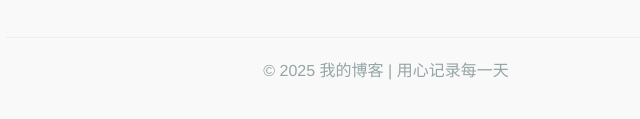
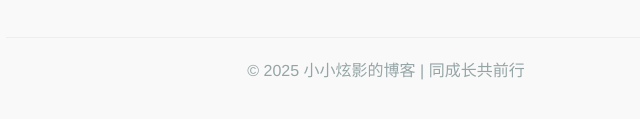
Before and after one commit to xuanying-coding/Xuanying_Learning, a plain HTML site: page index.html in a window 1280 px wide. Shown: the part 385-504 px from the top of the page, 254-894 px from the left. Drawn offline with Linux system fonts and the light colour scheme.

Commit message:
Add files via upload

```diff
--- a/index.html
+++ b/index.html
@@ -29,7 +29,7 @@
     </main>
 
     <footer>
-      <p>&copy; 2025 我的博客 | 用心记录每一天</p>
+      <p>&copy; 2025 小小炫影的博客 | 同成长共前行</p>
     </footer>
   </div>
 </body>
```
